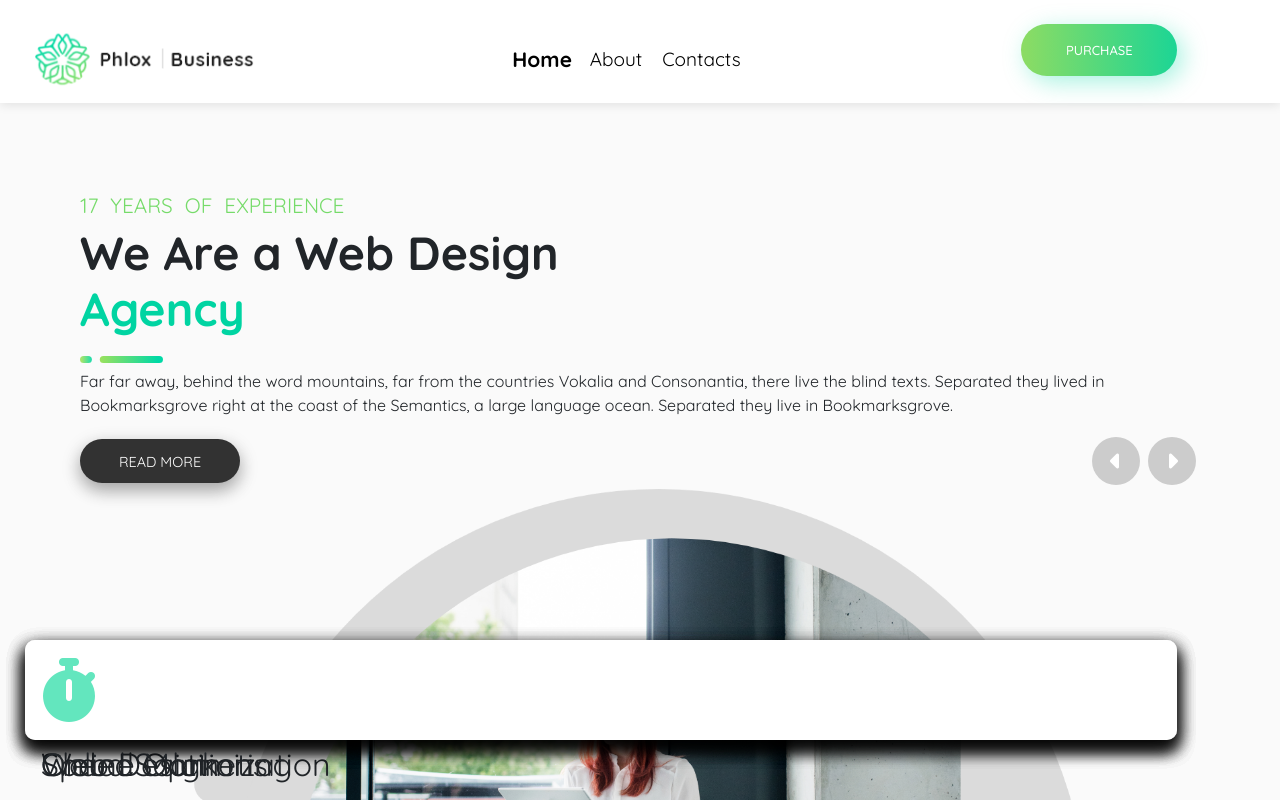
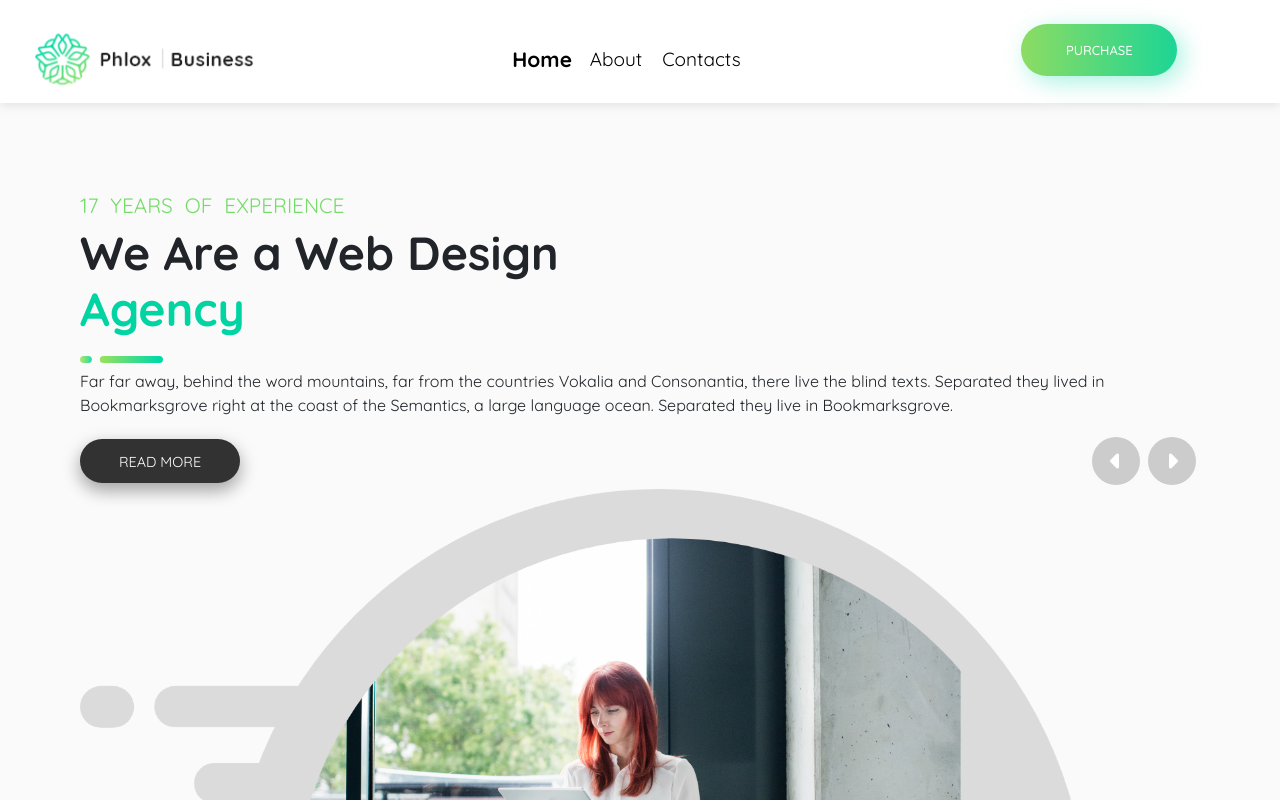
Before and after one commit to CosimoA/proj-html-vuejs, a Vue app: page / in a window 1280 px wide. Shown: the top 800 px of the page. Built offline with nearby package versions, Linux system fonts and the light colour scheme.

Commit message:
fix: fixed some bugs

```diff
--- a/src/pages/Home.vue
+++ b/src/pages/Home.vue
@@ -536,7 +536,7 @@ export default {
                             <div class="card mb-5">
                                 <img src="/serious-businesswoman-with-documents-talking-on-P9Q6LX6-1024.jpg"
                                     class="card-img-top" alt="...">
-                                <div class="card_text p-4">
+                                <div class="card_alex p-4">
                                     <p style="color: #aaaaaa; margin: 0; font-size: 0.8em"> May 24, 2018 by Alex </p>
                                     <h5><span style="font-size: 1.1em;">&#8226;</span> Marketing Ideas</h5>
                                 </div>
@@ -546,7 +546,7 @@ export default {
                             <div class="card mb-5">
                                 <img src="/Businessman-at-the-desk-in-his-office-resting--1024x768.jpg" class="card-img-top"
                                     alt="...">
-                                <div class="card_text p-4">
+                                <div class="card_alex p-4">
                                     <p style="color: #aaaaaa; margin: 0; font-size: 0.8em"> May 24, 2018 by Alex </p>
                                     <h5><span style="font-size: 1.1em;">&#8226;</span> Rest During Working Hours </h5>
                                 </div>
@@ -556,7 +556,7 @@ export default {
                             <div class="card mb-5">
                                 <img src="/simple-home-office-with-tree-PBXRXYB-large-1024x768.jpg" class="card-img-top"
                                     alt="...">
-                                <div class="card_text p-4">
+                                <div class="card_alex p-4">
                                     <p style="color: #aaaaaa; margin: 0; font-size: 0.8em"> May 24, 2018 by Alex </p>
                                     <h5><span style="font-size: 1.1em;">&#8226;</span> Develop Your Startup Idea </h5>
                                 </div>
--- a/src/styles/home.scss
+++ b/src/styles/home.scss
@@ -241,7 +241,7 @@ li a:hover {
     box-shadow: 0 10px 16px 0 rgba(0, 0, 0, 0.514), 0 6px 20px 0 rgba(0, 0, 0, 0.19);
 }
 
-.card_text {
+.card_alex {
     background-color: #ffffff;
     border-radius: 10px;
     height: 100px;
```
